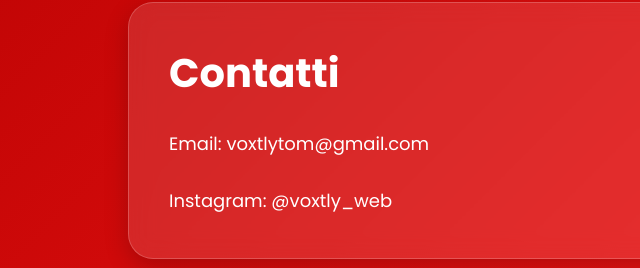
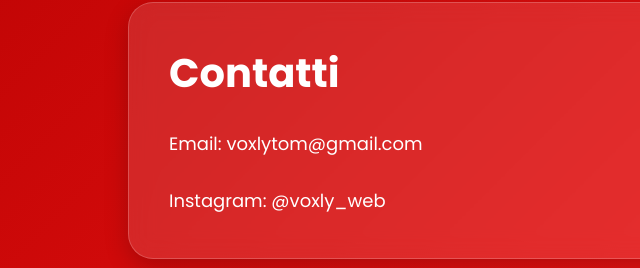
Before and after one commit to voxlytom-eng/sito, a plain HTML site: page index.html in a window 1280 px wide. Shown: the part 2740-3008 px from the top of the page, 0-640 px from the left. Drawn offline with Linux system fonts and the light colour scheme.

Commit message:
Add files via upload

```diff
--- a/index.html
+++ b/index.html
@@ -356,10 +356,10 @@ Insieme a un mio compagno di classe ho scritto alcuni libri e fumetti.
 
       <h2>Contatti</h2>
 
-      <p>Email: voxtlytom@gmail.com</p>
+      <p>Email: voxlytom@gmail.com</p>
 
       <div class="social">
-      <p>Instagram: @voxtly_web</p>
+      <p>Instagram: @voxly_web</p>
 
 
 
```
